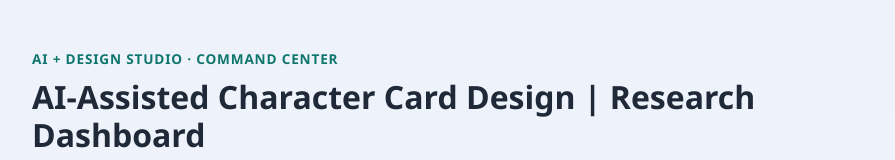
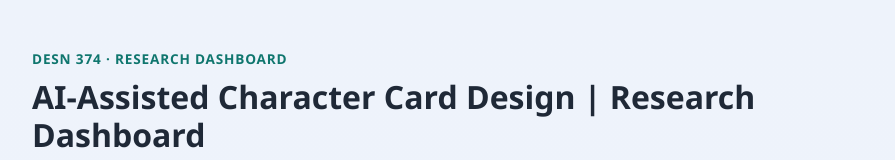
Before and after one commit to akim22-lgtm/github-starter-tutorial, a plain HTML site: page index.html in a window 1280 px wide. Shown: the top 160 px of the page, without its empty margins (192-1087 px from the left). Drawn offline with Linux system fonts and the light colour scheme.

Commit message:
Update research dashboard title

```diff
--- a/index.html
+++ b/index.html
@@ -16,7 +16,7 @@
 -->
 <body>
   <header class="site-header">
-    <p class="eyebrow">AI + Design Studio &#183; Command Center</p>
+    <p class="eyebrow">DESN 374 · Research Dashboard</p>
     <h1 id="project-title">AI-Assisted Character Card Design | Research Dashboard</h1>
     <p class="tagline">Exploring AI-assisted character design for fantasy board game cards. Anastasiya Kim.</p>
   </header>
```
